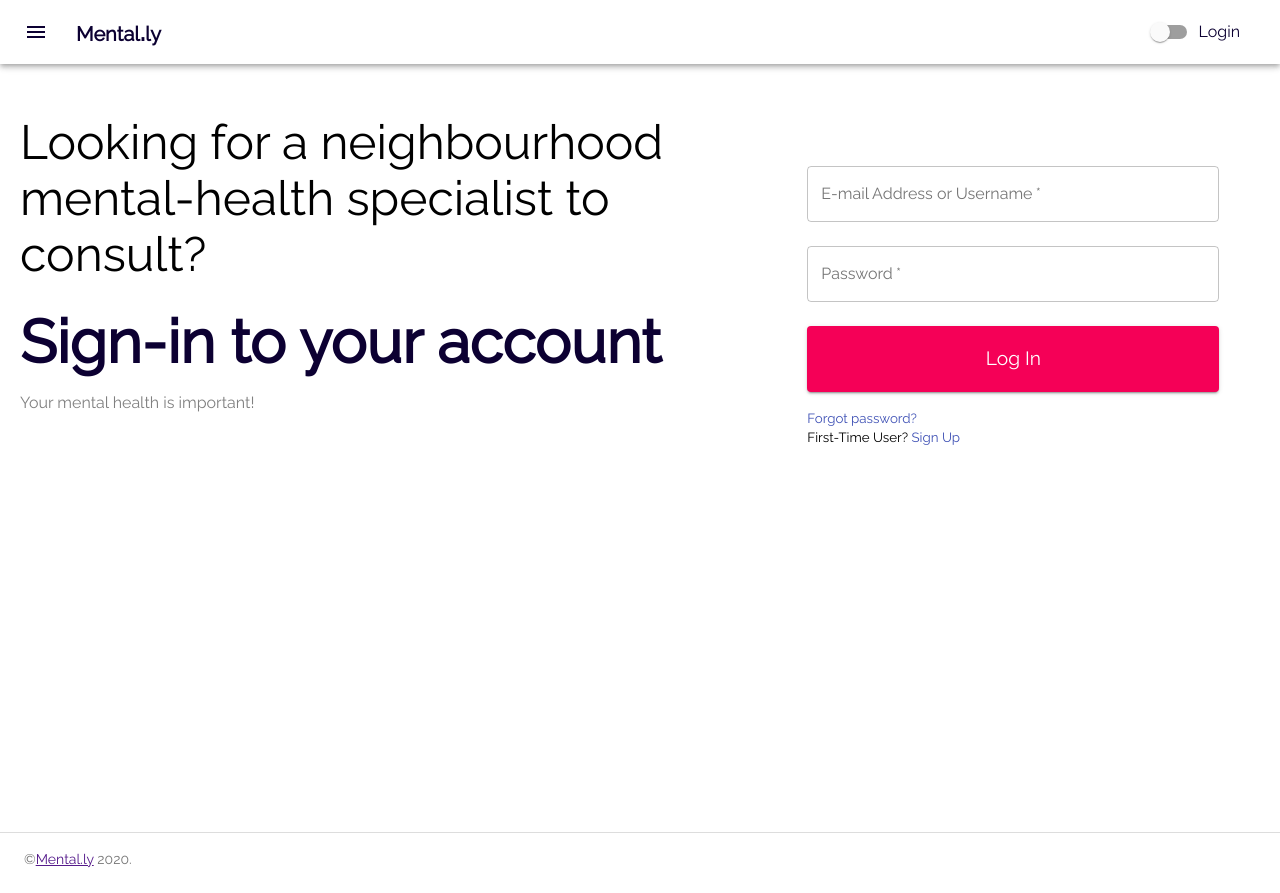
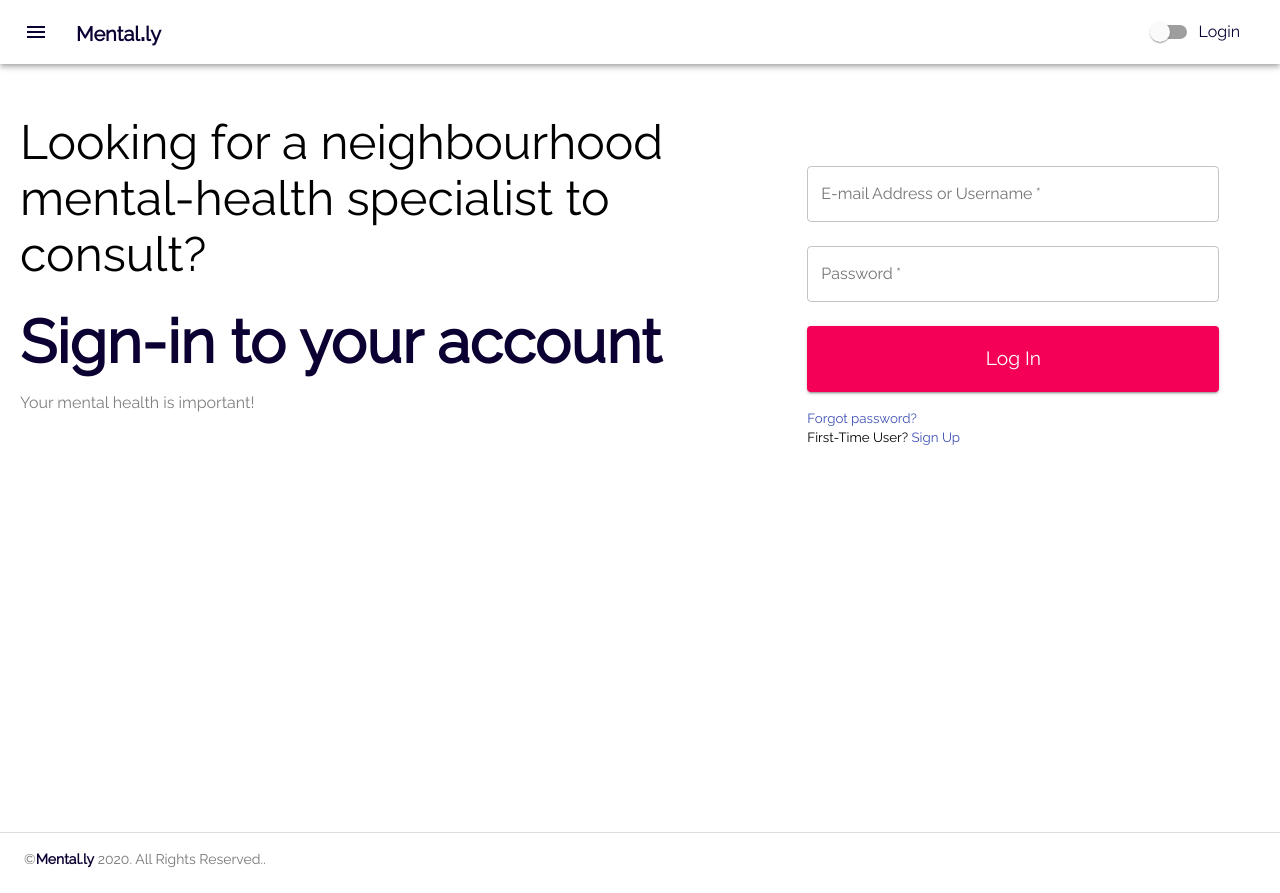
Before and after one commit to BuildForSDG/Team-087-Frontend, a React (Create React App) app: page / in a window 1280 px wide. Built offline with nearby package versions, Linux system fonts and the light colour scheme.

Commit message:
chore: fix codacy highlighted issues

```diff
--- a/src/App.js
+++ b/src/App.js
@@ -51,6 +51,6 @@ const App = () => {
       </Router>
     </MuiThemeProvider>
   );
-}
+};
 
 export default App;
--- a/src/components/Footer.jsx
+++ b/src/components/Footer.jsx
@@ -7,17 +7,19 @@ const Copyright = () => {
   return (
     <Typography variant="body2" color="textSecondary" align="left">
       &copy;
-      <Link color="inherit" href=".">
+      <Link color="inherit" href="." style={{ textDecoration: "none", fontWeight: "bold", color: "#0c0032" }}>
         Mental.ly
       </Link>{' '}
       {new Date().getFullYear()}
+      {'. '}
+      All Rights Reserved.
       {'.'}
     </Typography>
   );
-}
+};
 
 
-const useStyles = makeStyles(theme => ({
+const useStyles = makeStyles((theme) => ({
   footer: {
     backgroundColor: theme.palette.background.paper,
     padding: theme.spacing(2, 3, 3),
--- a/src/components/auth/Login.jsx
+++ b/src/components/auth/Login.jsx
@@ -98,7 +98,7 @@ const Login = ({ location }) => {
   };
 
   if (isLoggedIn) {
-    return <Redirect to={(location.state || {from: {pathname: '/dashboard'}}).from} />
+    return <Redirect to={(location.state || {from: {pathname: '/dashboard'}}).from} />;
   }
 
   return (
--- a/src/components/auth/Signup.jsx
+++ b/src/components/auth/Signup.jsx
@@ -132,7 +132,7 @@ const SignupPage = ({ location }) => {
   }
 
   if (isLoggedIn) {
-    return <Redirect to={(location.state || {from: {pathname: '/dashboard'}}).from} />
+    return <Redirect to={(location.state || {from: {pathname: '/dashboard'}}).from} />;
   }
 
   return (
--- a/src/components/auth/Verify.jsx
+++ b/src/components/auth/Verify.jsx
@@ -115,7 +115,7 @@ const Verify = ({ location }) => {
   }, [code, email])
 
   if (isLoggedIn) {
-    return <Redirect to={(location.state || { from: { pathname: '/dashboard' } }).from} />
+    return <Redirect to={(location.state || { from: { pathname: '/dashboard' } }).from} />;
   }
 
   return (
```
